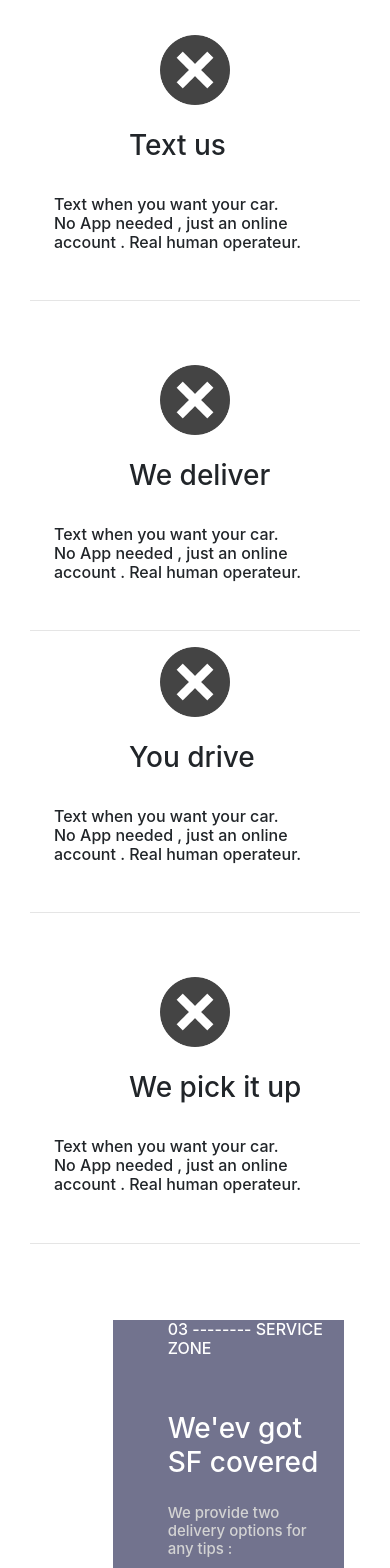
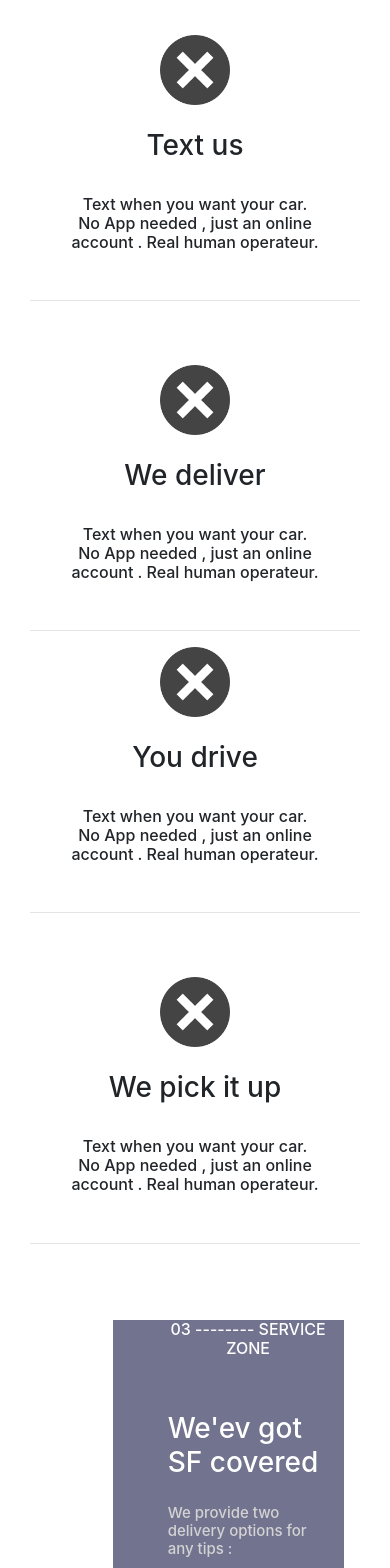
Before and after one commit to iliasbolt/Devinweb_front-end, a React (Create React App) app: page / in a window 390 px wide. Shown: the part 3720-5288 px from the top of the page. Built offline with nearby package versions, Linux system fonts and the light colour scheme.

Commit message:
another responsive tests

```diff
--- a/src/App.css
+++ b/src/App.css
@@ -127,9 +127,7 @@
 .lst{
   margin-top: 150px;
 }
-.titre{
-  margin-left: 30%;
-}
+
 .serviceimg{
   width: 60%;
   height: 680px;
--- a/src/Components/howWorks.js
+++ b/src/Components/howWorks.js
@@ -43,10 +43,10 @@ class HowWorks extends Component {
 
                                 <br />
                                 <div className="row">
-                                    <div className="col-lg-2">
+                                    <div className="col-lg-2 col-md-12 col-sm-12">
                                         <img src="assets/close.png" style={{width:"50px",height:"50px"}}/>
                                     </div>
-                                    <div className="col-lg-10">
+                                    <div className="col-lg-10 col-md-12 col-sm-12">
                                     <h6 style={{marginTop:"10px",fontWeight:"bold"}}>Read our FAQ  <i class="fas fa-arrow-right"> </i></h6>
                                     </div>
                                 </div>
@@ -67,9 +67,9 @@ class HowWorks extends Component {
                             </div>
                             <div className="col-lg-12 col-md-12 col-sm-12">
                                 <br />
-                                <h3 className="titre">Text us</h3>
+                                <h3 className="titre text-center">Text us</h3>
                                 <br />
-                                <h6 className="pl-4">
+                                <h6 className="text-center">
                                     Text when you want your car. <br />
                                     No App needed , just an online <br />
                                     account . Real human operateur.
@@ -84,9 +84,9 @@ class HowWorks extends Component {
                             </div>
                             <div className="col-lg-12 col-lg-12 col-md-12 col-sm-12">
                                 <br />
-                                <h3 className="titre">We deliver</h3>
+                                <h3 className="titre text-center">We deliver</h3>
                                 <br />
-                                <h6 className="pl-4">
+                                <h6 className="text-center">
                                     Text when you want your car. <br />
                                     No App needed , just an online <br />
                                     account . Real human operateur.
@@ -101,9 +101,9 @@ class HowWorks extends Component {
                             </div>
                             <div className="col-lg-12 col-md-12 col-sm-12">
                                 <br />
-                                <h3 className="titre">You drive</h3>
+                                <h3 className="titre text-center">You drive</h3>
                                 <br />
-                                <h6 className="pl-4">
+                                <h6 className="text-center">
                                     Text when you want your car. <br />
                                     No App needed , just an online <br />
                                     account . Real human operateur.
@@ -118,9 +118,9 @@ class HowWorks extends Component {
                             </div>
                             <div className="col-lg-12 col-md-12 col-sm-12">
                                 <br />
-                                <h3 className="titre">We pick it up</h3>
+                                <h3 className="titre text-center">We pick it up</h3>
                                 <br />
-                                <h6 className="pl-4">
+                                <h6 className="text-center">
                                     Text when you want your car. <br />
                                     No App needed , just an online <br />
                                     account . Real human operateur.
--- a/src/Components/list.js
+++ b/src/Components/list.js
@@ -6,22 +6,22 @@ class List extends Component {
             <div>
                 <div className="col-lg-12 ">
                     <div className="row">
-                        <div className="col-lg-2 col-md-4 col-sm-2 col-xs-3 pt-3">
+                        <div className="col-lg-2 col-md-4 col-sm-6 col-xs-6 pt-3">
                             <img src="assets/buss.jpg" className="imglist"/>
                         </div>
-                        <div className="col-lg-2 col-md-4 col-sm-2 col-xs-3 pt-3">
+                        <div className="col-lg-2 col-md-4 col-sm-6 col-xs-6 pt-3">
                             <img src="assets/wired.png" className="imglist"/>
                         </div>
-                        <div className="col-lg-2 col-md-4 col-sm-2 col-xs-3 pt-3">
+                        <div className="col-lg-2 col-md-4 col-sm-6 col-xs-6 pt-3">
                             <img src="assets/urban.jpg" className="imglist"/>
                         </div>
-                        <div className="col-lg-2 col-md-4  col-sm-2 col-xs-3 pt-3">
+                        <div className="col-lg-2 col-md-4  col-sm-6 col-xs-6 pt-3">
                             <img src="assets/metro.png" className="imglist"/>
                         </div>
-                        <div className="col-lg-2 col-md-4 col-sm-2 col-xs-3 pt-3">
+                        <div className="col-lg-2 col-md-4 col-sm-6 col-xs-6 pt-3">
                             <img src="assets/curbed.png" className="imglist"/>
                         </div>
-                        <div className="col-lg-2 col-md-4 col-sm-2 col-xs-3 bg1">
+                        <div className="col-lg-2 col-md-4 col-sm-6 col-xs-6 bg1">
                             <i className="fa fa-arrow-down mr-auto myicon"></i>
                         </div>
 
--- a/src/Components/service.js
+++ b/src/Components/service.js
@@ -1,6 +1,5 @@
 import React, { Component } from 'react';
 import '../App.css';
-//<img src="assets/x.png" className="serviceimg" />
 
 class Service extends Component {
     render() {
@@ -14,7 +13,7 @@ class Service extends Component {
                             <div className="col-lg-8 col-sm-12 pos_bg pb-4">
 
                             <div className="serv">
-                                <h6 className="white_text titrescolor pb-4" >  03 -------- SERVICE ZONE </h6>
+                                <h6 className="white_text titrescolor pb-4 text-center" >  03 -------- SERVICE ZONE </h6>
                                 <h3 className="white_text" style={{marginTop:"30px"}}>
                                     We'ev got SF covered
                                 </h3>
```
